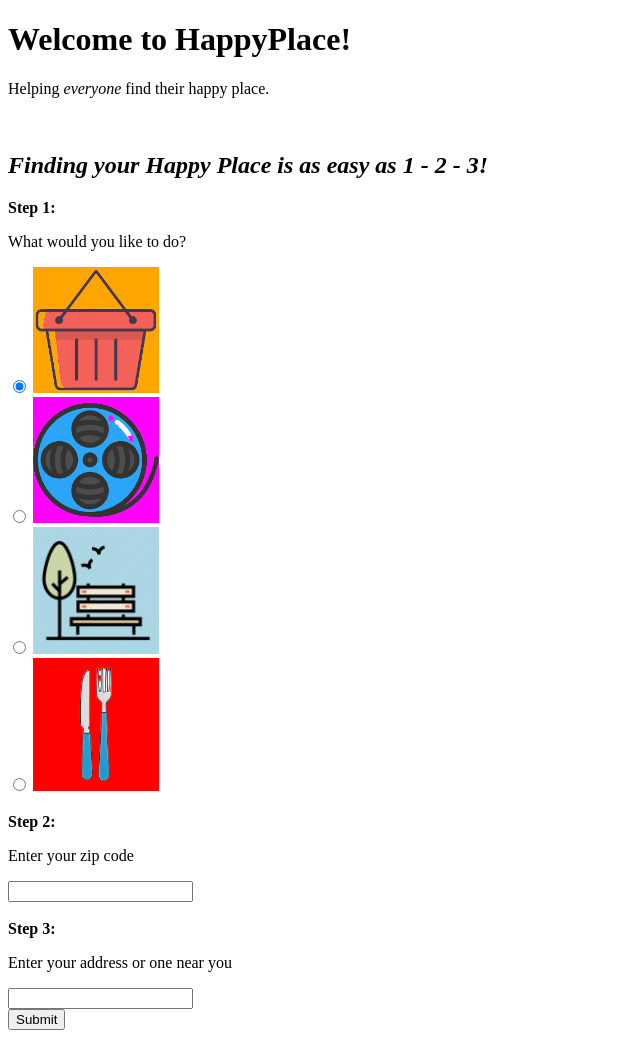
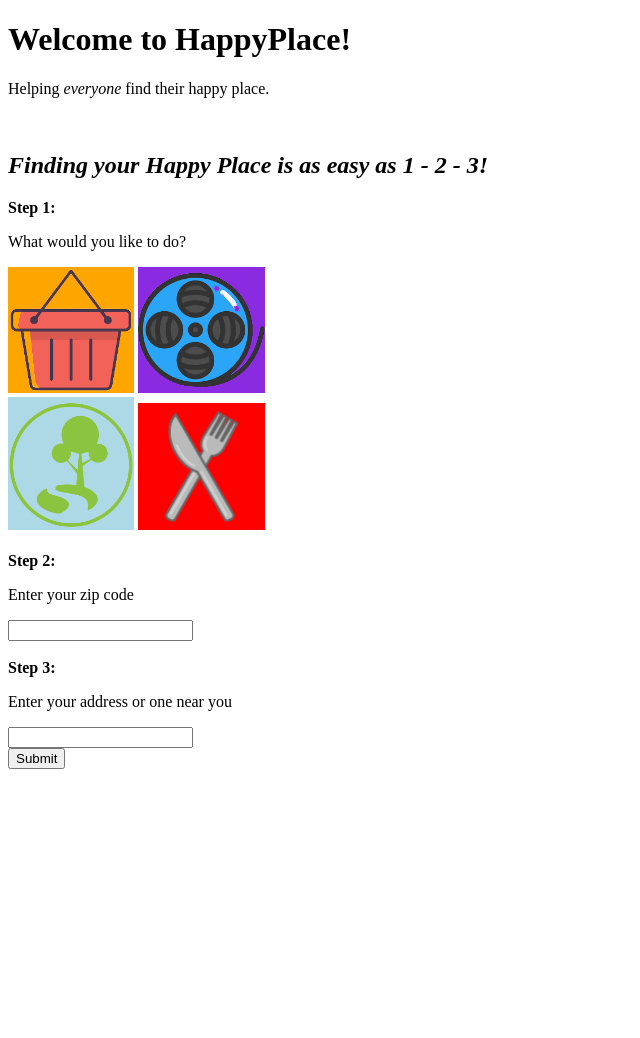
Before and after one commit to AlejandroCabrera18/my_git_project, a Python web app: template templates/mainpage.html in a window 1280 px wide. Shown: the whole page, without its empty margins (0-640 px from the left). After the commit the page ends 769 px from the top, so only its background shows below. Run offline with Jinja, Linux system fonts and the light colour scheme; the template is opened without the code that fills it, so the values that code supplies are empty.

Commit message:
Aug 1 4:20pm

```diff
--- a/static/welcome.css
+++ b/static/welcome.css
@@ -5,18 +5,30 @@
   background-color: white;
 }
 #movies{
-  background-color: #FF00FF;
+  background-color: #8A2BE2;
   width:10%;
+  height:10%;
 }
 #shops{
   background-color: orange;
   width:10%;
+  height:10%;
 }
 #restaurants{
   background-color: red;
   width:10%;
+  height:10%;
 }
 #parks{
   background-color: lightblue;
   width:10%;
+  height:10%;
 }
+
+label.image-radio input[type=radio] {
+  display: none;
+}
+
+label.image-radio input[type=radio]:checked + img {
+  border: 3px solid black;
+}
--- a/templates/mainpage.html
+++ b/templates/mainpage.html
@@ -15,10 +15,10 @@
           <b>Step 1: </b>
           <br>
           <p> What would you like to do? </p>
-           <input type="radio" name="activity" value="shops" checked> <img id = "shops" src=static/shop_icon-removebg-preview.png><br>
-           <input type="radio" name="activity" value="movies"> <img id = "movies" src=static/Film_Reel-removebg-preview.png><br>
-           <input type="radio" name="activity" value="parks">   <img id = "parks" src=static/Park_Icon.png><br>
-           <input type="radio" name="activity" value="restaurants"> <img id = "restaurants" src=static/Fork_and_Knife-removebg-preview.png>
+           <label class="image-radio"><input type="radio" name="activity" value="shops" > <img id = "shops" src=static/shop_icon-removebg-preview.png></label>
+           <label class="image-radio"><input type="radio" name="activity" value="movies"> <img id = "movies" src=static/Film_Reel-removebg-preview.png></label><br>
+           <label class="image-radio"><input type="radio" name="activity" value="parks"><img id = "parks" src=static/Park_Icon-removebg-preview.png></label>
+           <label class="image-radio"><input type="radio" name="activity" value="restaurants"> <img id = "restaurants" src=static/Last_Food.png></label>
 
         </div>
         <br>
```
Also changed, not shown: static/results.css (+8 -0 lines), templates/result.html (+4 -4 lines), static/Fork_and_Knife-removebg-preview.png (deleted), static/Last_Food.png (added), static/Nice_Background.png (added), static/Park_Icon-removebg-preview.png (added), static/Park_Icon.png (deleted).
